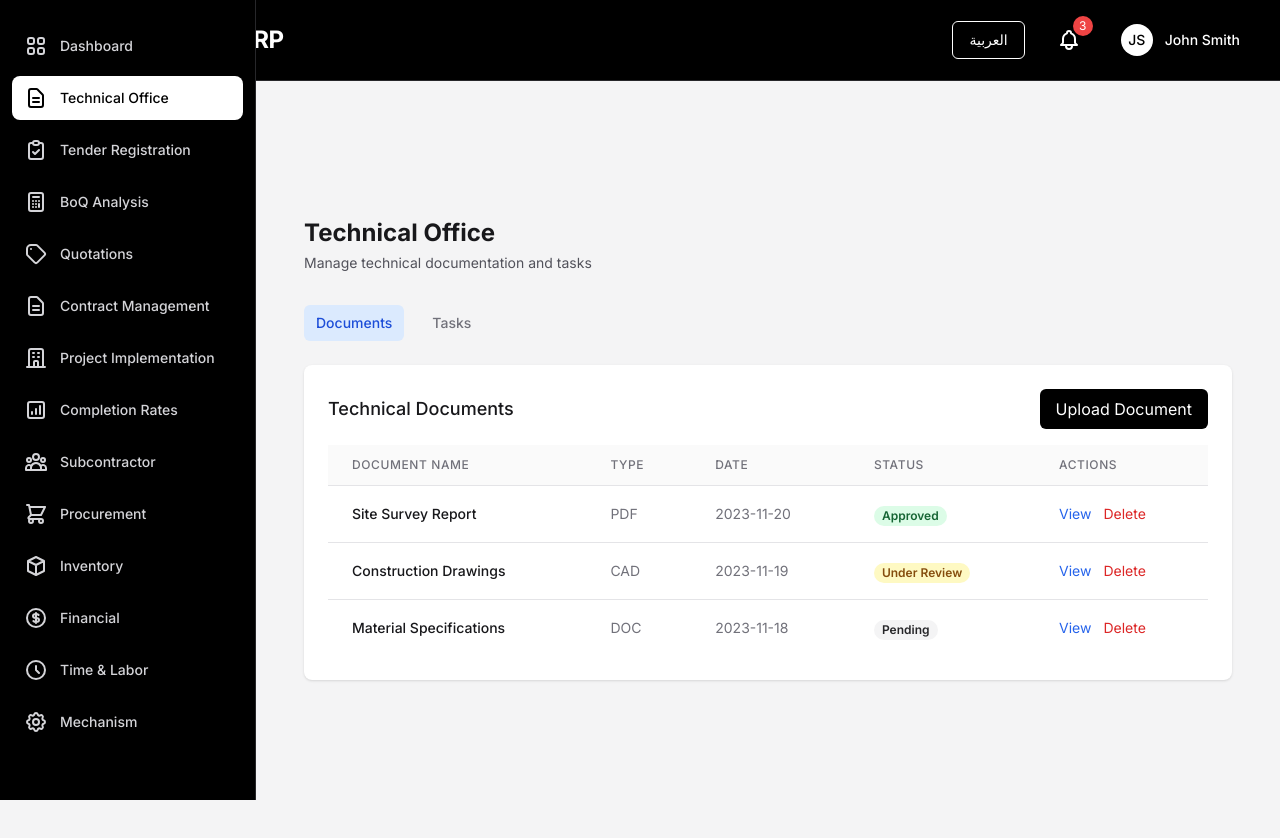
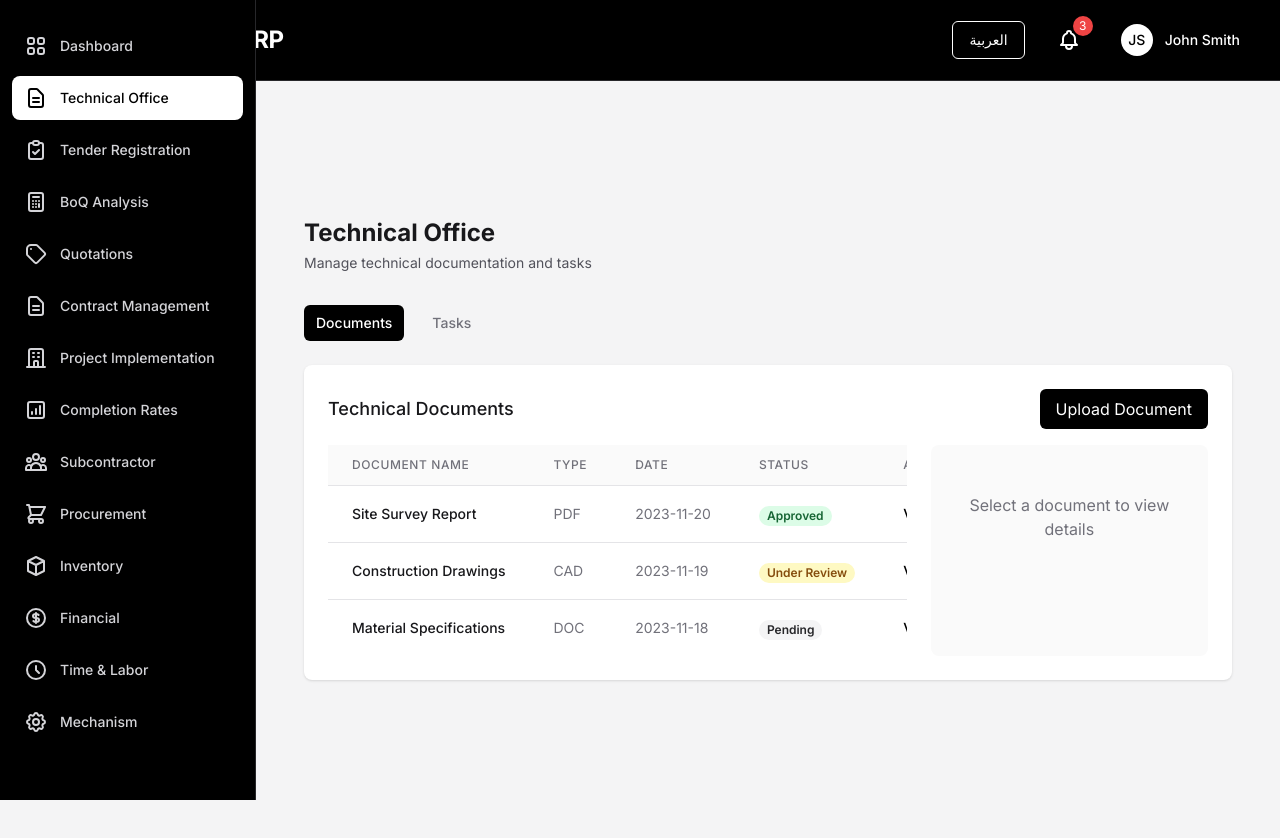
Before and after one commit to mrmahmoudmx/blackboxai-1747149200354, a React (Create React App) app in the folder client/: page /technical-office in a window 1280 px wide. Shown: the top 838 px of the page. Built offline with nearby package versions, Linux system fonts and the light colour scheme.

Commit message:
Add client/src/pages/TechnicalOffice.js 1747150924808

```diff
--- a/client/src/pages/TechnicalOffice.js
+++ b/client/src/pages/TechnicalOffice.js
@@ -1,22 +1,68 @@
 import React, { useState } from 'react';
 import { useTranslation } from 'react-i18next';
 import UploadDocumentModal from '../components/UploadDocumentModal';
+import AddTaskModal from '../components/AddTaskModal';
 
 function TechnicalOffice() {
   const { t } = useTranslation();
   const [activeTab, setActiveTab] = useState('documents');
   const [isUploadModalOpen, setIsUploadModalOpen] = useState(false);
+  const [isAddTaskModalOpen, setIsAddTaskModalOpen] = useState(false);
+  const [selectedDocument, setSelectedDocument] = useState(null);
+  const [editingTask, setEditingTask] = useState(null);
   const [documents, setDocuments] = useState([
-    { id: 1, name: 'Site Survey Report', type: 'PDF', date: '2023-11-20', status: 'Approved' },
-    { id: 2, name: 'Construction Drawings', type: 'CAD', date: '2023-11-19', status: 'Under Review' },
-    { id: 3, name: 'Material Specifications', type: 'DOC', date: '2023-11-18', status: 'Pending' }
+    { id: 1, name: 'Site Survey Report', type: 'PDF', date: '2023-11-20', status: 'Approved', content: 'Site survey report content...' },
+    { id: 2, name: 'Construction Drawings', type: 'CAD', date: '2023-11-19', status: 'Under Review', content: 'Construction drawings content...' },
+    { id: 3, name: 'Material Specifications', type: 'DOC', date: '2023-11-18', status: 'Pending', content: 'Material specifications content...' }
+  ]);
+  const [tasks, setTasks] = useState([
+    { id: 1, title: 'Review structural designs', assignee: 'John Doe', deadline: '2023-11-25', priority: 'High', description: 'Review and approve structural designs for Phase 1' },
+    { id: 2, title: 'Update site plans', assignee: 'Jane Smith', deadline: '2023-11-27', priority: 'Medium', description: 'Update site plans with recent changes' },
+    { id: 3, title: 'Prepare technical report', assignee: 'Mike Johnson', deadline: '2023-11-30', priority: 'Low', description: 'Prepare monthly technical progress report' }
   ]);
 
-  const tasks = [
-    { id: 1, title: 'Review structural designs', assignee: 'John Doe', deadline: '2023-11-25', priority: 'High' },
-    { id: 2, title: 'Update site plans', assignee: 'Jane Smith', deadline: '2023-11-27', priority: 'Medium' },
-    { id: 3, title: 'Prepare technical report', assignee: 'Mike Johnson', deadline: '2023-11-30', priority: 'Low' }
-  ];
+  // Document handlers
+  const handleView = (doc) => {
+    setSelectedDocument(doc);
+  };
+
+  const handleDelete = (docId) => {
+    if (window.confirm('Are you sure you want to delete this document?')) {
+      setDocuments(documents.filter(doc => doc.id !== docId));
+      if (selectedDocument?.id === docId) {
+        setSelectedDocument(null);
+      }
+    }
+  };
+
+  // Task handlers
+  const handleAddTask = (taskData) => {
+    const newTask = {
+      id: tasks.length + 1,
+      ...taskData
+    };
+    setTasks([...tasks, newTask]);
+    setIsAddTaskModalOpen(false);
+  };
+
+  const handleEditTask = (task) => {
+    setEditingTask(task);
+    setIsAddTaskModalOpen(true);
+  };
+
+  const handleUpdateTask = (taskData) => {
+    setTasks(tasks.map(task =>
+      task.id === editingTask.id ? { ...taskData, id: task.id } : task
+    ));
+    setEditingTask(null);
+    setIsAddTaskModalOpen(false);
+  };
+
+  const handleDeleteTask = (taskId) => {
+    if (window.confirm('Are you sure you want to delete this task?')) {
+      setTasks(tasks.filter(task => task.id !== taskId));
+    }
+  };
 
   return (
     <div className="p-6">
@@ -35,7 +81,7 @@ function TechnicalOffice() {
             onClick={() => setActiveTab('documents')}
             className={`px-3 py-2 text-sm font-medium rounded-md ${
               activeTab === 'documents'
-                ? 'bg-blue-100 text-blue-700'
+                ? 'bg-black text-white'
                 : 'text-gray-500 hover:text-gray-700'
             }`}
           >
@@ -45,7 +91,7 @@ function TechnicalOffice() {
             onClick={() => setActiveTab('tasks')}
             className={`px-3 py-2 text-sm font-medium rounded-md ${
               activeTab === 'tasks'
-                ? 'bg-blue-100 text-blue-700'
+                ? 'bg-black text-white'
                 : 'text-gray-500 hover:text-gray-700'
             }`}
           >
@@ -71,19 +117,22 @@ function TechnicalOffice() {
                 isOpen={isUploadModalOpen}
                 onClose={() => setIsUploadModalOpen(false)}
                 onUpload={(formData) => {
-                  // Add new document to the list
                   const newDocument = {
                     id: documents.length + 1,
                     name: formData.name,
                     type: formData.type,
-                    date: formData.date,
-                    status: 'Pending'
+                    date: new Date().toISOString().split('T')[0],
+                    status: 'Pending',
+                    content: formData.content || 'No content available'
                   };
                   setDocuments([...documents, newDocument]);
                 }}
               />
             </div>
-            <div className="overflow-x-auto">
+
+            <div className="grid grid-cols-1 lg:grid-cols-3 gap-6">
+              {/* Documents List */}
+              <div className="lg:col-span-2 overflow-x-auto">
                 <table className="min-w-full divide-y divide-gray-200">
                   <thead>
                     <tr>
@@ -126,13 +175,58 @@ function TechnicalOffice() {
                           </span>
                         </td>
                         <td className="px-6 py-4 whitespace-nowrap text-sm text-gray-500">
-                        <button className="text-blue-600 hover:text-blue-900 mr-3">View</button>
-                        <button className="text-red-600 hover:text-red-900">Delete</button>
+                          <button
+                            onClick={() => handleView(doc)}
+                            className="text-black hover:text-gray-700 mr-3 font-medium"
+                          >
+                            View
+                          </button>
+                          <button
+                            onClick={() => handleDelete(doc.id)}
+                            className="text-red-600 hover:text-red-900 font-medium"
+                          >
+                            Delete
+                          </button>
                         </td>
                       </tr>
                     ))}
                   </tbody>
                 </table>
+              </div>
+
+              {/* Document Preview */}
+              <div className="lg:col-span-1">
+                <div className="bg-gray-50 rounded-lg p-4 h-full">
+                  {selectedDocument ? (
+                    <div>
+                      <h3 className="text-lg font-medium text-gray-900 mb-2">
+                        {selectedDocument.name}
+                      </h3>
+                      <div className="space-y-2 mb-4">
+                        <p className="text-sm text-gray-600">
+                          <span className="font-medium">Type:</span> {selectedDocument.type}
+                        </p>
+                        <p className="text-sm text-gray-600">
+                          <span className="font-medium">Date:</span> {selectedDocument.date}
+                        </p>
+                        <p className="text-sm text-gray-600">
+                          <span className="font-medium">Status:</span> {selectedDocument.status}
+                        </p>
+                      </div>
+                      <div className="border-t border-gray-200 pt-4">
+                        <h4 className="text-sm font-medium text-gray-900 mb-2">Content Preview</h4>
+                        <p className="text-sm text-gray-600">
+                          {selectedDocument.content}
+                        </p>
+                      </div>
+                    </div>
+                  ) : (
+                    <div className="text-center text-gray-500 py-8">
+                      Select a document to view details
+                    </div>
+                  )}
+                </div>
+              </div>
             </div>
           </div>
         )}
@@ -141,10 +235,27 @@ function TechnicalOffice() {
           <div className="p-6">
             <div className="flex justify-between items-center mb-4">
               <h2 className="text-lg font-medium text-gray-900">Technical Tasks</h2>
-              <button className="px-4 py-2 bg-blue-600 text-white rounded-md hover:bg-blue-700">
+              <button
+                onClick={() => {
+                  setEditingTask(null);
+                  setIsAddTaskModalOpen(true);
+                }}
+                className="px-4 py-2 bg-black text-white rounded-md hover:bg-gray-800 transition-colors duration-200"
+              >
                 Add Task
               </button>
             </div>
+
+            <AddTaskModal
+              isOpen={isAddTaskModalOpen}
+              onClose={() => {
+                setIsAddTaskModalOpen(false);
+                setEditingTask(null);
+              }}
+              onAdd={editingTask ? handleUpdateTask : handleAddTask}
+              editTask={editingTask}
+            />
+
             <div className="overflow-x-auto">
               <table className="min-w-full divide-y divide-gray-200">
                 <thead>
@@ -188,8 +299,18 @@ function TechnicalOffice() {
                         </span>
                       </td>
                       <td className="px-6 py-4 whitespace-nowrap text-sm text-gray-500">
-                        <button className="text-blue-600 hover:text-blue-900 mr-3">Edit</button>
-                        <button className="text-red-600 hover:text-red-900">Delete</button>
+                        <button
+                          onClick={() => handleEditTask(task)}
+                          className="text-black hover:text-gray-700 mr-3 font-medium"
+                        >
+                          Edit
+                        </button>
+                        <button
+                          onClick={() => handleDeleteTask(task.id)}
+                          className="text-red-600 hover:text-red-900 font-medium"
+                        >
+                          Delete
+                        </button>
                       </td>
                     </tr>
                   ))}
```
Lines whose indentation alone changed are shown as unchanged.
